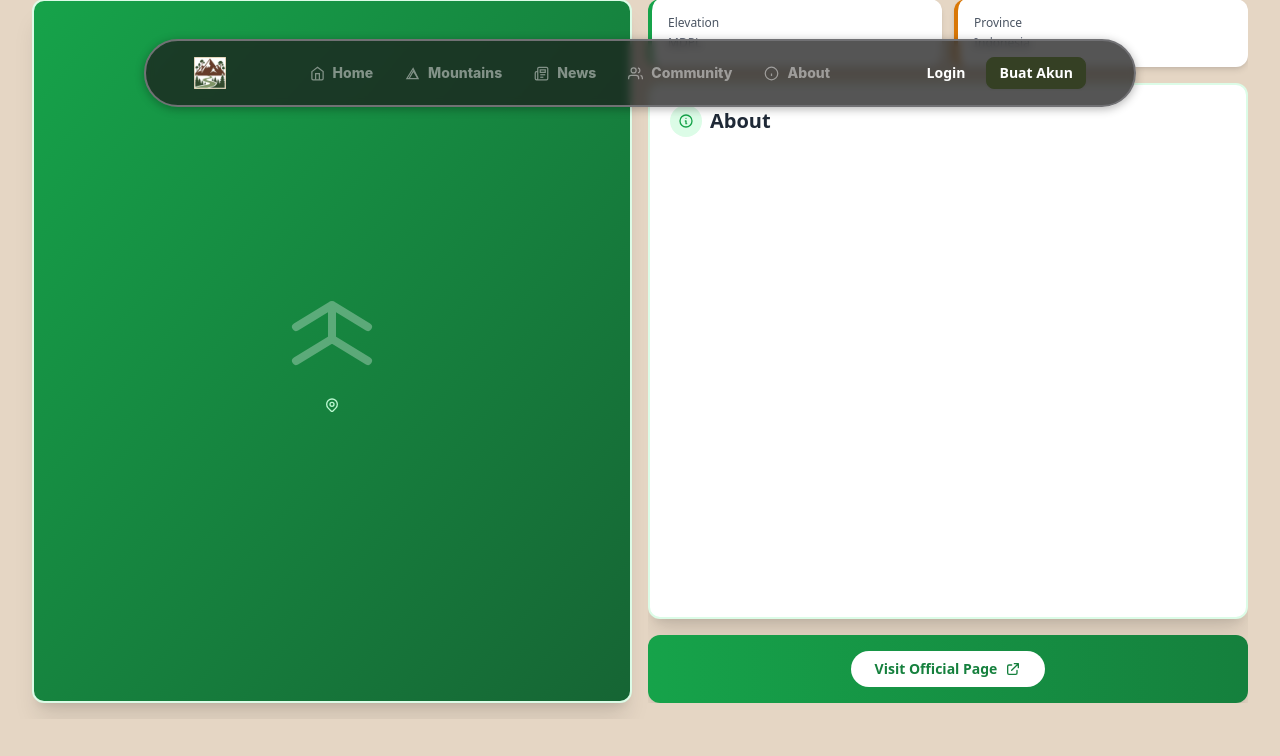
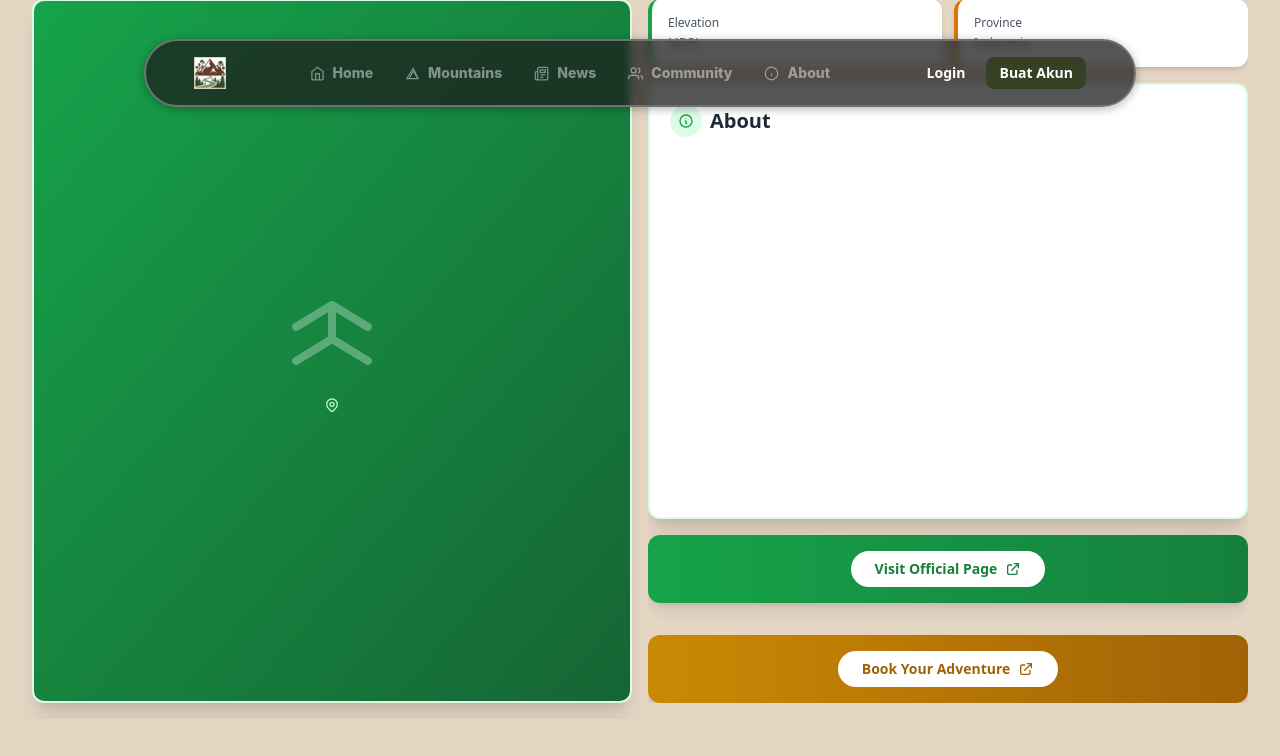
Before and after one commit to pbp-kelompok-c09/MountTrack, a Django app: template list_gunung/templates/mountain_detail.html in a window 1280 px wide. Shown: the part 17-773 px from the top of the page. Run offline with Django 5.2, Linux system fonts and the light colour scheme; the template is opened without the code that fills it, so the values that code supplies are empty; some libraries are stand-ins or nearby versions; some web fonts are replaced.

Commit message:
button booking

```diff
--- a/list_gunung/templates/mountain_detail.html
+++ b/list_gunung/templates/mountain_detail.html
@@ -92,6 +92,10 @@
                         </div>
                     </div>
 
+
+
+
+
                     <!-- External Link Button -->
                     <div class="bg-gradient-to-r from-green-600 to-green-700 rounded-xl shadow-lg p-4 text-center">
                         <a href="{{ mountain.url }}"
@@ -104,6 +108,17 @@
                             </svg>
                         </a>
                     </div>
+
+                    <div class="bg-gradient-to-r from-yellow-600 to-yellow-700 rounded-xl shadow-lg p-4 text-center mt-4">
+                        <a href="{% url 'booking:booking_view' gunung_slug=mountain.slug %}"
+                           class="inline-flex items-center gap-2 bg-white text-yellow-700 font-semibold px-6 py-2 rounded-full hover:bg-yellow-50 transition duration-300 text-sm">
+                            <span>Book Your Adventure</span>
+                            <svg class="w-4 h-4" fill="none" stroke="currentColor" viewBox="0 0 24 24">
+                                <path stroke-linecap="round" stroke-linejoin="round" stroke-width="2" d="M10 6H6a2 2 0 00-2 2v10a2 2 0 002 2h10a2 2 0 002-2v-4M14 4h6m0 0v6m0-6L10 14"></path>
+                            </svg>
+                        </a>
+                    </div>
+
                 </div>
             </div>
         </div>
```
